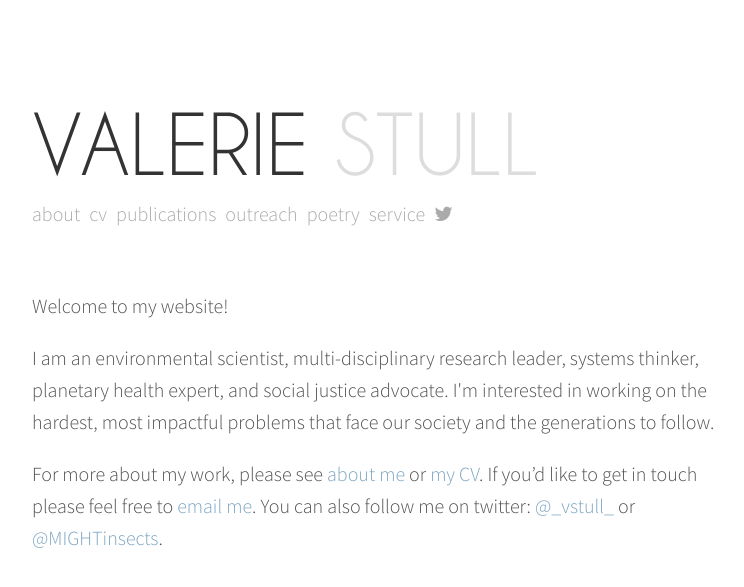
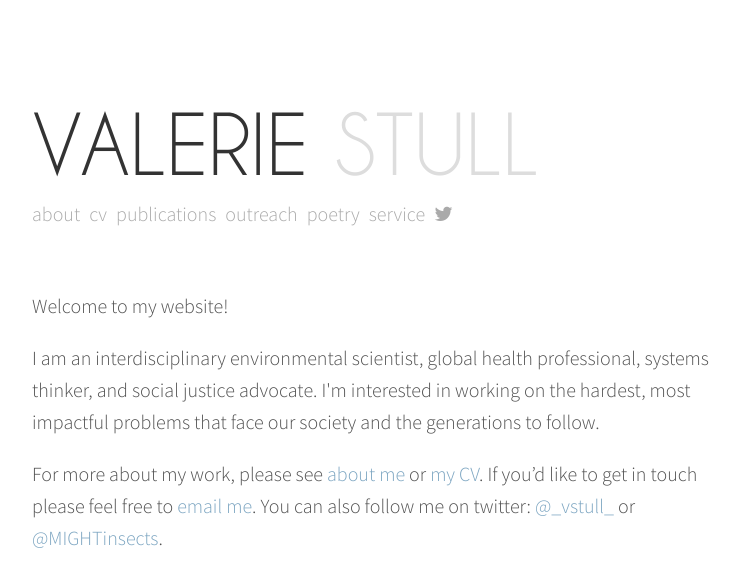
Before and after one commit to valeriestull/valeriestull.github.io, a Jekyll site: the page built from index.html, in a window 1280 px wide. Shown: the top 587 px of the page, without its empty margins (248-992 px from the left). Built offline with Jekyll 4.4.1, drawn with Linux system fonts in a browser that asks for light colours; nearby versions of some CDN libraries; some web fonts are replaced.

Commit message:
Typos, rewording

```diff
--- a/index.html
+++ b/index.html
@@ -19,10 +19,10 @@ layout: default
 
 <p>Welcome to my website!</p>
 
-<p>I am an environmental scientist, multi-disciplinary research
-  leader, systems thinker, planetary health expert, and social justice
-  advocate. I'm interested in working on the hardest, most impactful
-  problems that face our society and the generations to follow.</p>
+<p>I am an interdisciplinary environmental scientist, global health
+  professional, systems thinker, and social justice advocate. I'm
+  interested in working on the hardest, most impactful problems that
+  face our society and the generations to follow.</p>
 
 <p>For more about my work, please see <a href="about-me">about me</a>
   or <a href="assets/cv.pdf">my CV</a>. If you’d like to get in touch please feel
```
Also changed, not shown: outreach.md (+2 -2 lines), service.md (+2 -2 lines).
